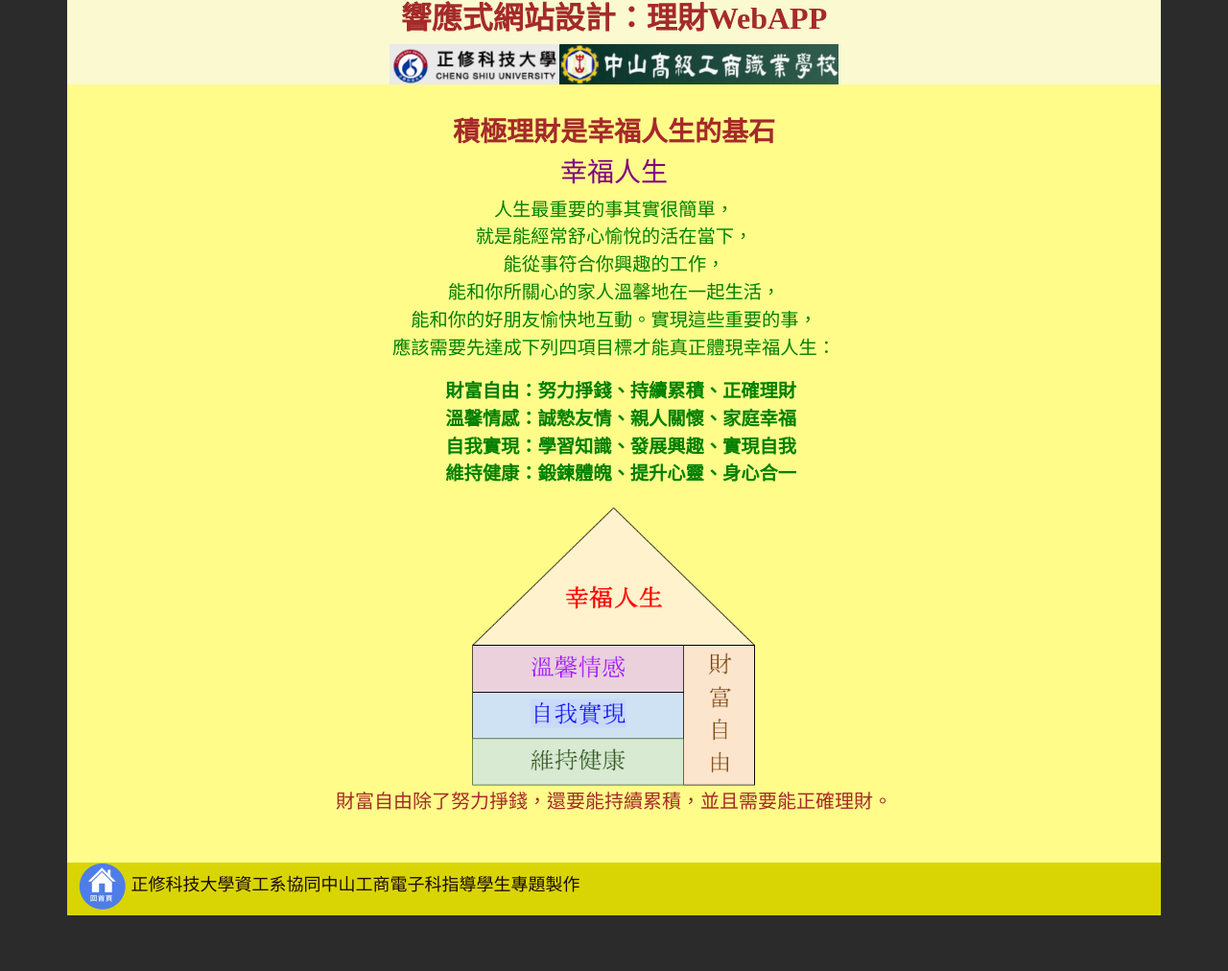
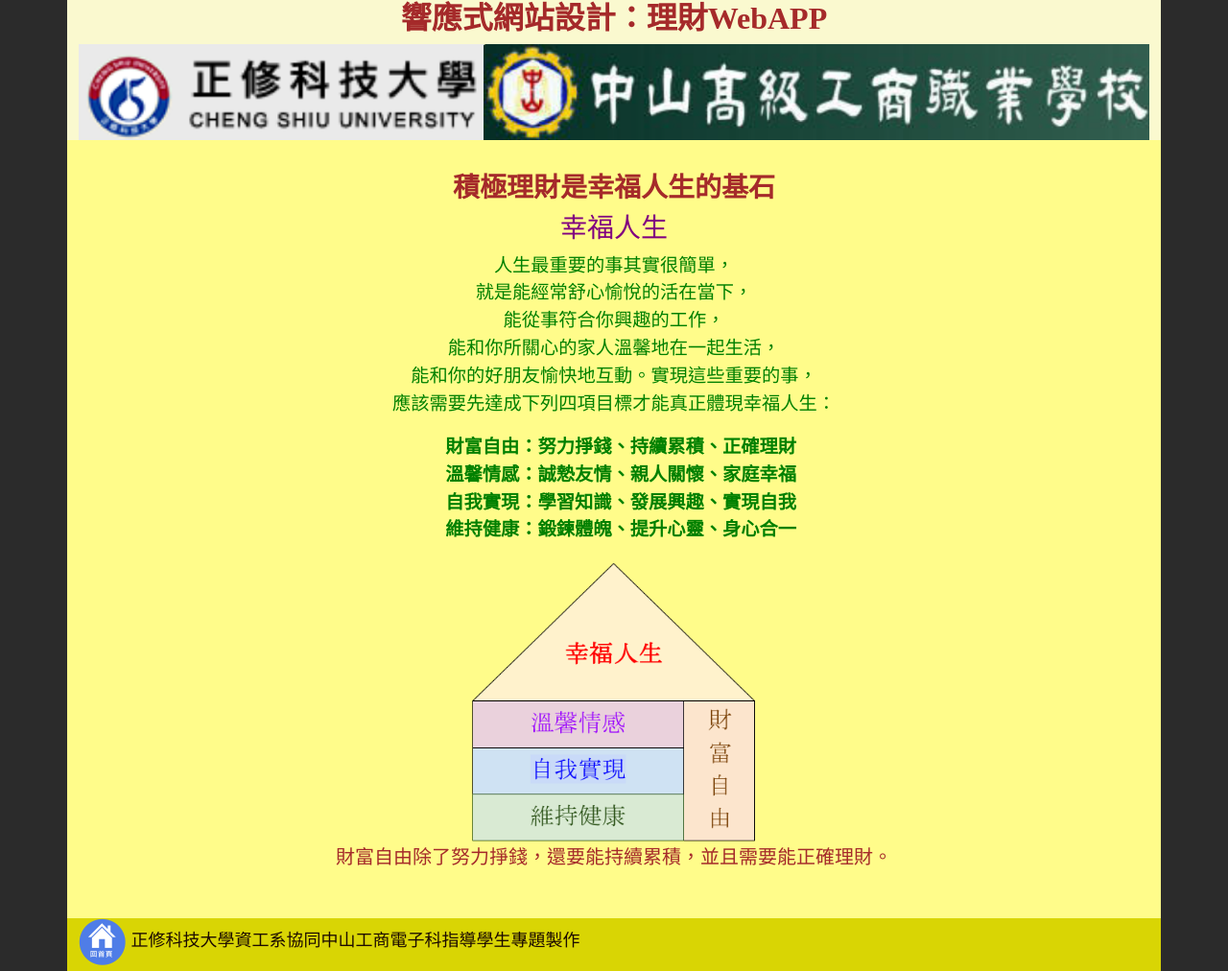
Before and after one commit to k0435/invest1122, a plain HTML site: page happy-life.html in a window 1280 px wide. Shown: the whole page at 96% size. Before the commit the page ends 954 px from the top, so only its background shows below. Drawn offline with nearby package versions, Linux system fonts and the light colour scheme.

Commit message:
Update happy-life.html

```diff
--- a/happy-life.html
+++ b/happy-life.html
@@ -17,7 +17,7 @@
 <body>
   <div id="header" class="container text-center">
     <h2 style="font-weight: bold;">響應式網站設計：理財WebAPP</h2>
-    <img src="images/csu-csic.png" height="42" class="img-responsive">
+    <img src="images/csu-csic.png" height="42" class="img-fluid">
   </div>
 
   <div id=main  class="container text-center" >
```
